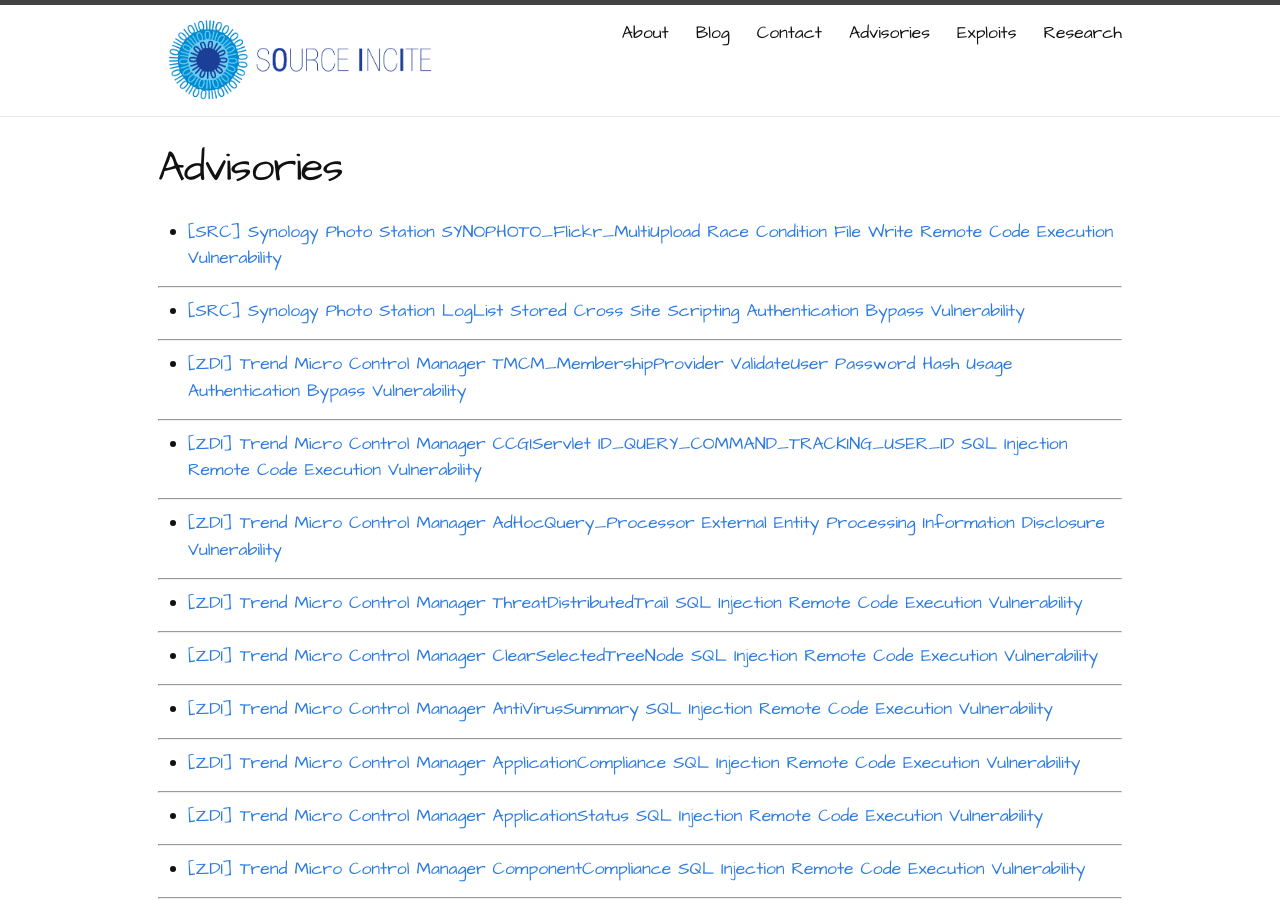
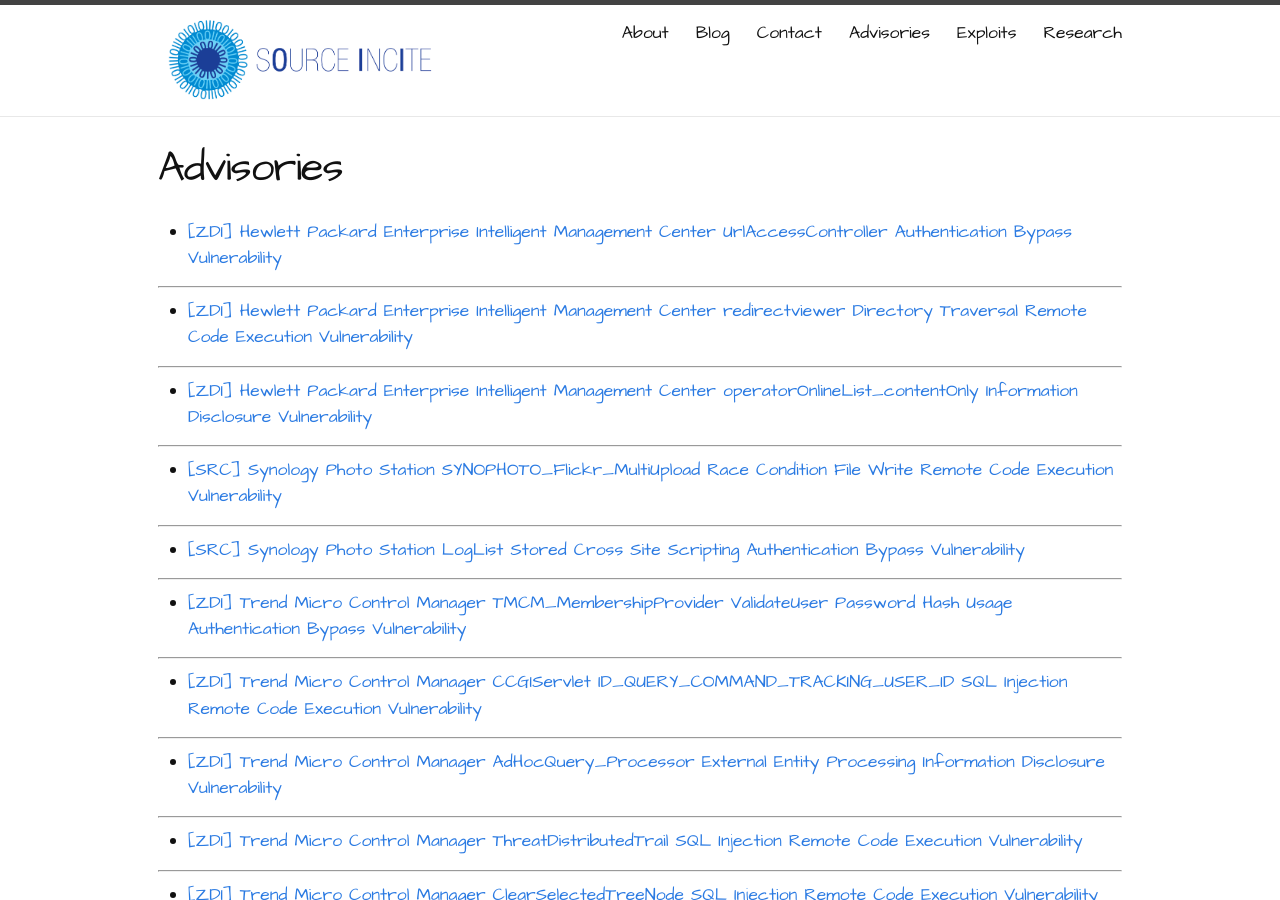
Before and after one commit to sourceincite/sourceincite.github.io, a Jekyll site: the page built from advisories/index.md, in a window 1280 px wide and 900 px high. Built offline with Jekyll 4.4.1, drawn with Linux system fonts in a browser that asks for light colours.

Commit message:
patched hpe bugs

```diff
--- a/advisories/index.md
+++ b/advisories/index.md
@@ -4,6 +4,18 @@
 permalink: /advisories/
 ---
 
+* [[ZDI] Hewlett Packard Enterprise Intelligent Management Center UrlAccessController Authentication Bypass Vulnerability](http://www.zerodayinitiative.com/advisories/ZDI-18-139/)
+
+---
+
+* [[ZDI] Hewlett Packard Enterprise Intelligent Management Center redirectviewer Directory Traversal Remote Code Execution Vulnerability](http://www.zerodayinitiative.com/advisories/ZDI-18-138/)
+
+---
+
+* [[ZDI] Hewlett Packard Enterprise Intelligent Management Center operatorOnlineList_contentOnly Information Disclosure Vulnerability](http://www.zerodayinitiative.com/advisories/ZDI-18-136/)
+
+---
+
 * [[SRC] Synology Photo Station SYNOPHOTO_Flickr_MultiUpload Race Condition File Write Remote Code Execution Vulnerability](src-2018-0006)
 
 ---
```
